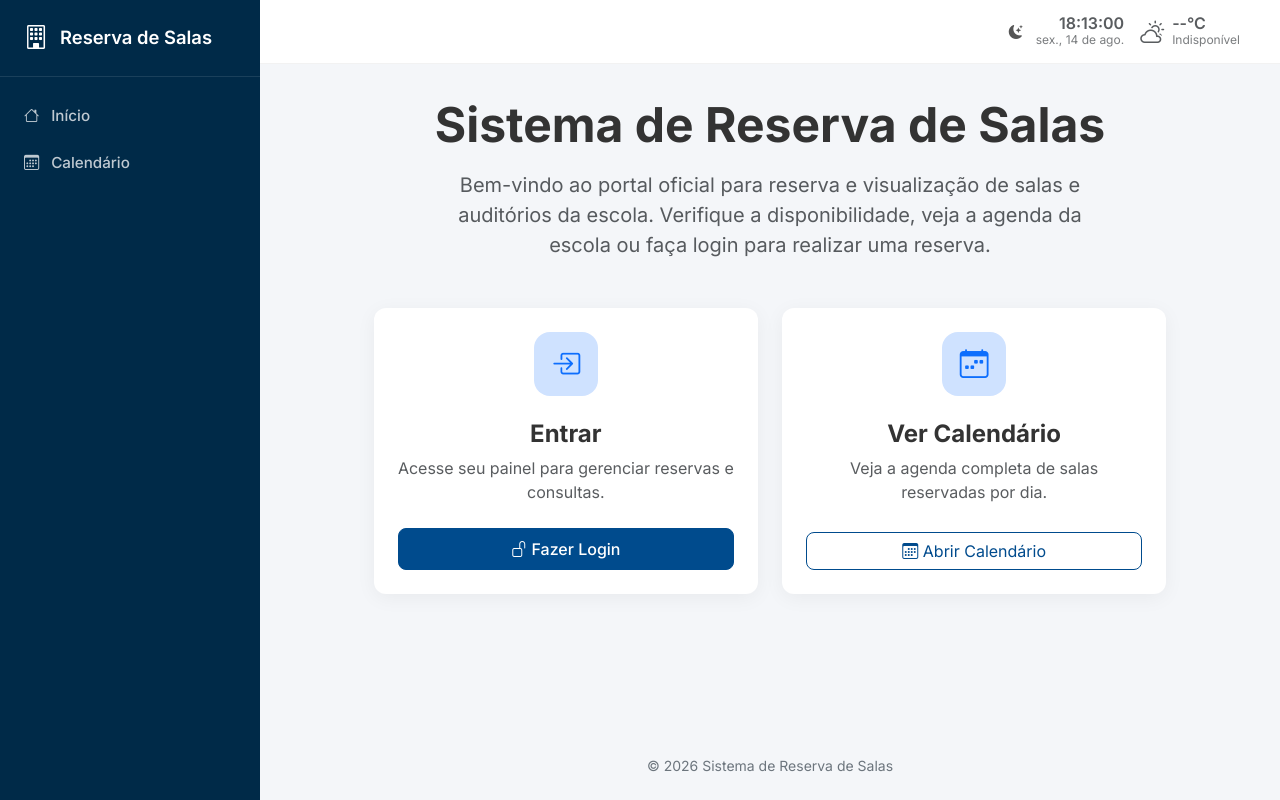
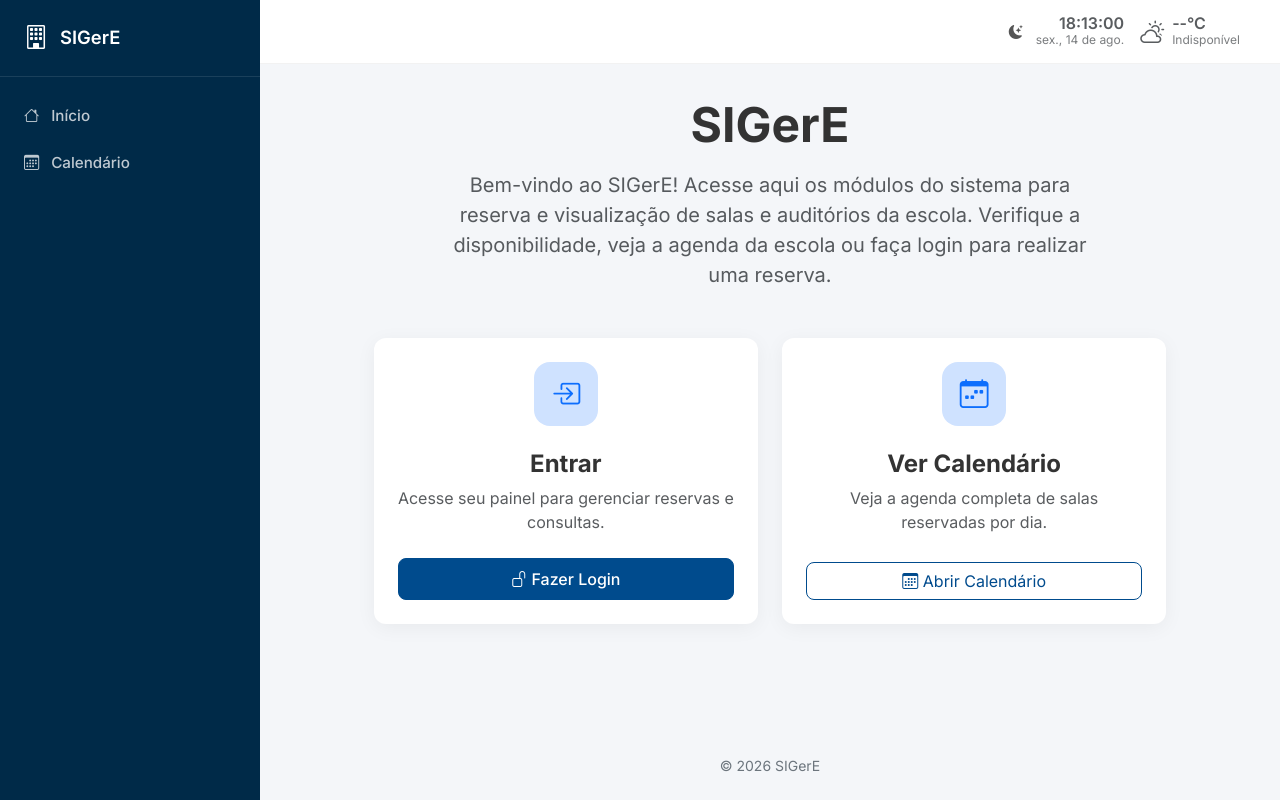
Before and after one commit to jmisturini/SIGerE, a Flask app: page / in a window 1280 px wide. Run offline with Flask 3, Linux system fonts and the light colour scheme.

Commit message:
Correções

```diff
--- a/forms.py
+++ b/forms.py
@@ -3,7 +3,7 @@ from wtforms import (StringField, PasswordField, SubmitField, IntegerField, Date
 from wtforms.validators import (DataRequired, Email, EqualTo, Length, ValidationError, Optional, NumberRange)
 from datetime import datetime, timedelta, date
 import re
-from models import User, Classroom, Course, Subject, TeacherBasePay, TeacherAdditivePayment, TeacherOvertimePay
+from models import User, Classroom, Course, Subject, TeacherBasePay, TeacherAdditivePayment, TeacherOvertimePay, RoomCategory
 
 # =============================================================================
 # LOGIN & PASSWORD FORMS
--- a/templates/auth/login.html
+++ b/templates/auth/login.html
@@ -1,5 +1,5 @@
 {% extends 'base.html' %}
-{% block title %}Entrar{% endblock %}
+{% block title %}Entrar - SIGerE{% endblock %}
 
 {% block content %}
 <div class="row justify-content-center mt-4">
@@ -9,7 +9,7 @@
                 <div class="feature-icon bg-primary-subtle text-primary mx-auto mb-3">
                     <i class="bi bi-building-fill"></i>
                 </div>
-                <h4 class="fw-bold mb-1">Reserva de Salas</h4>
+                <h4 class="fw-bold mb-1">SIGerE</h4>
                 <p class="text-muted small mb-0">Faça login para continuar</p>
             </div>
             <div class="card-body p-4">
--- a/templates/base.html
+++ b/templates/base.html
@@ -8,7 +8,7 @@
             document.documentElement.setAttribute('data-theme', 'dark');
         }
     </script>
-    <title>{% block title %}Reserva de Salas{% endblock %}</title>
+    <title>{% block title %}SIGerE{% endblock %}</title>
     <link rel="preconnect" href="https://fonts.googleapis.com">
     <link rel="preconnect" href="https://fonts.gstatic.com" crossorigin>
     <link href="https://fonts.googleapis.com/css2?family=Inter:wght@400;500;600;700&display=swap" rel="stylesheet">
@@ -23,7 +23,7 @@
         <div class="sidebar-header">
             <a class="sidebar-brand" href="{{ url_for('main.index') if current_user.is_authenticated else url_for('public.home') }}">
                 <i class="bi bi-building"></i>
-                <span class="brand-text">Reserva de Salas</span>
+                <span class="brand-text">SIGerE</span>
             </a>
         </div>
 
@@ -181,7 +181,7 @@
         </div>
 
         <footer class="footer">
-            &copy; {{ now.year }} Sistema de Reserva de Salas
+            &copy; {{ now.year }} SIGerE
         </footer>
     </div>
 </div>
--- a/templates/home.html
+++ b/templates/home.html
@@ -1,11 +1,11 @@
 {% extends 'base.html' %}
-{% block title %}Bem-vindo{% endblock %}
+{% block title %}Bem-vindo - SIGerE{% endblock %}
 
 {% block content %}
 <div class="page-header text-center mb-5">
-    <h1 class="display-5 fw-bold mb-3">Sistema de Reserva de Salas</h1>
+    <h1 class="display-5 fw-bold mb-3">SIGerE</h1>
     <p class="lead text-muted col-lg-8 mx-auto">
-        Bem-vindo ao portal oficial para reserva e visualização de salas e auditórios da escola.
+        Bem-vindo ao SIGerE! Acesse aqui os módulos do sistema para reserva e visualização de salas e auditórios da escola.
         Verifique a disponibilidade, veja a agenda da escola ou faça login para realizar uma reserva.
     </p>
 </div>
--- a/templates/totem.html
+++ b/templates/totem.html
@@ -200,7 +200,7 @@
     setInterval(updateClock, 1000); updateClock();
 
     // Open-Meteo API
-    const lat = -23.5505; const lon = -46.6333;
+    const lat = -27.5973; const lon = -48.5496;
     fetch(`https://api.open-meteo.com/v1/forecast?latitude=${lat}&longitude=${lon}&current_weather=true`)
         .then(r => r.json()).then(data => {
             if (data.current_weather) {
@@ -208,7 +208,7 @@
                 let icon = 'bi-cloud'; const code = data.current_weather.weathercode;
                 if (code === 0) icon = 'bi-sun'; else if (code <= 3) icon = 'bi-cloud-sun'; else if (code <= 48) icon = 'bi-cloud-fog'; else if (code <= 67) icon = 'bi-cloud-rain'; else if (code <= 77) icon = 'bi-snow'; else if (code <= 99) icon = 'bi-cloud-lightning-rain';
                 document.querySelector('.weather-widget i').className = `bi ${icon}`;
-                document.getElementById('weather-city').textContent = 'Campus';
+                document.getElementById('weather-city').textContent = 'Florianópolis, SC'; // Cidade fixa para o totem
             }
         }).catch(() => document.getElementById('weather-city').textContent = 'Indisponível');
 
```
Also changed, not shown: templates/reservations/my_reservations.html (+18 -14 lines).
